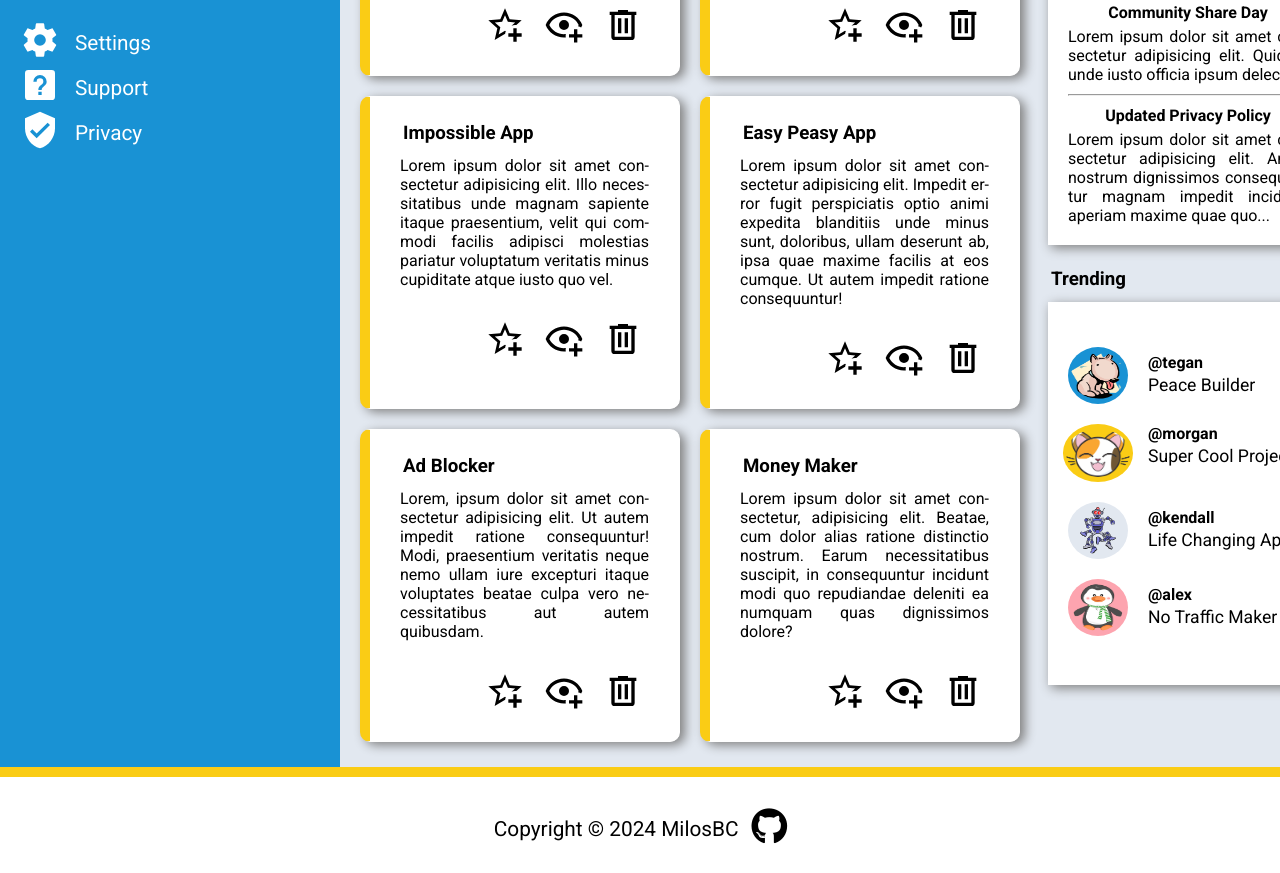
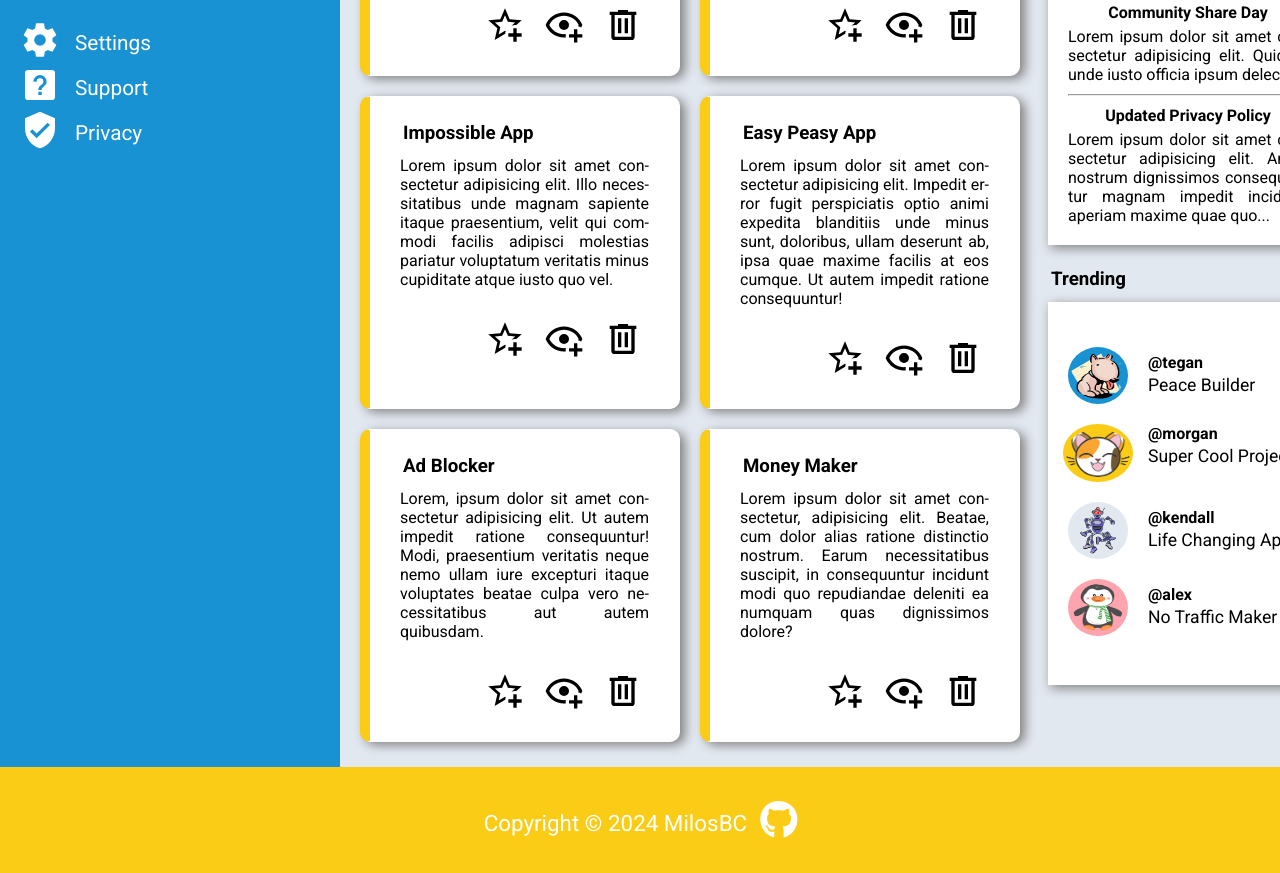
Before and after one commit to MilosBC/admin-dashboard, a website: page index.html in a window 1280 px wide. Shown: the part 465-1338 px from the top of the page. Drawn offline with Linux system fonts and the light colour scheme; a web font is replaced by a local one.

Commit message:
Change color of the footer
The footer looks much more appealing now

```diff
--- a/index.html
+++ b/index.html
@@ -37,7 +37,7 @@
             </div>
 
             <div class="user-info">
-            <img src="./svg/kitty.png" width="95">
+            <img src="./svg/kitty.png" width="95" alt="kitty">
 
             <p>Hi there, <br><span>Morgan Oakley (@morgan)</span></p>
 
--- a/styles.css
+++ b/styles.css
@@ -16,6 +16,7 @@ body {
     font-family: "Roboto", sans-serif;
     font-weight: 400;
     font-style: normal;
+    background-color: var(--yellow);
 
 }
 
@@ -28,14 +29,12 @@ ul {
     fill: var(--white);
     margin-right: 15px;
 
-    /*  width: 40px;
-    fill: aqua;
-    margin-right: 15px;*/
+
 }
 
 .container {
     display: grid;
-    grid-template-columns: 340px 1fr 1fr;
+    grid-template-columns: 340px repeat(2, 1fr);
 }
 
 .sidebar {
@@ -206,7 +205,7 @@ button {
     padding-bottom: 15px;
     padding-top: 10px;
     box-shadow: 0 5px 11px gray;
-
+    background-color: var(--white);
     z-index: 0;
 
 }
@@ -236,12 +235,9 @@ button {
 
 .projects {
     display: grid;
-
    grid-template-columns: repeat(2, 320px);
    gap: 20px;
    grid-column: 1/2;
-
-
 }
 
 .project {
@@ -268,9 +264,6 @@ button {
     margin-bottom: 1px;
 
 }
-
-
-
 
 .announcement-wrapper {
 background-color: var(--white);
@@ -368,23 +361,24 @@ margin: 20px 0;
 
 .footer {
     width: 100%;
-    font-size: 1.3rem;
+    font-size: 1.4rem;
     display: flex;
     margin: 0 auto;
     padding-top: 30px;
+    justify-content: center;
+    color: var(--white);
+    background-color: var(--yellow);
 
-    justify-content: center;
-    border-top: 10px solid var(--yellow);
 
 
 }
 
 .fa-github {
     transition: transform .5s ease-in-out;
-    font-size: 2.3rem;
+    font-size: 2.4rem;
     margin-left: 12px;
     margin-top: 19px;
-    color: black;
+    color: var(--white);
     position: relative;
     bottom: 28px;
     left: 1px;
@@ -397,7 +391,7 @@ margin: 20px 0;
 .footer p,
 .footer a {
     position: relative;
-    top: 10px;
+    top: 13px;
 }
 
 @media (max-width: 1380px) {
```
